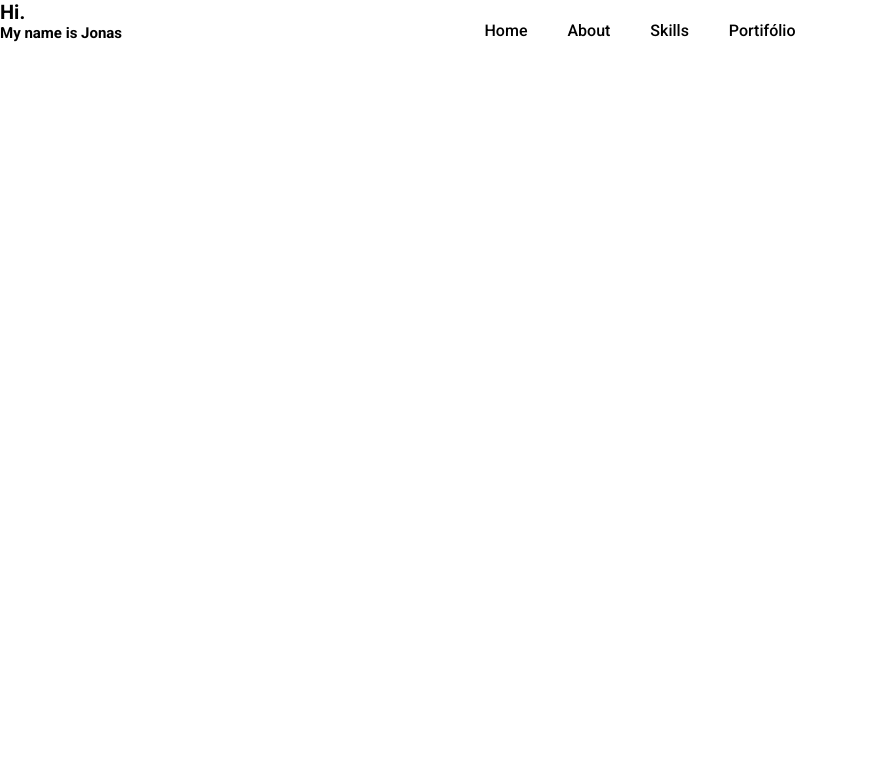
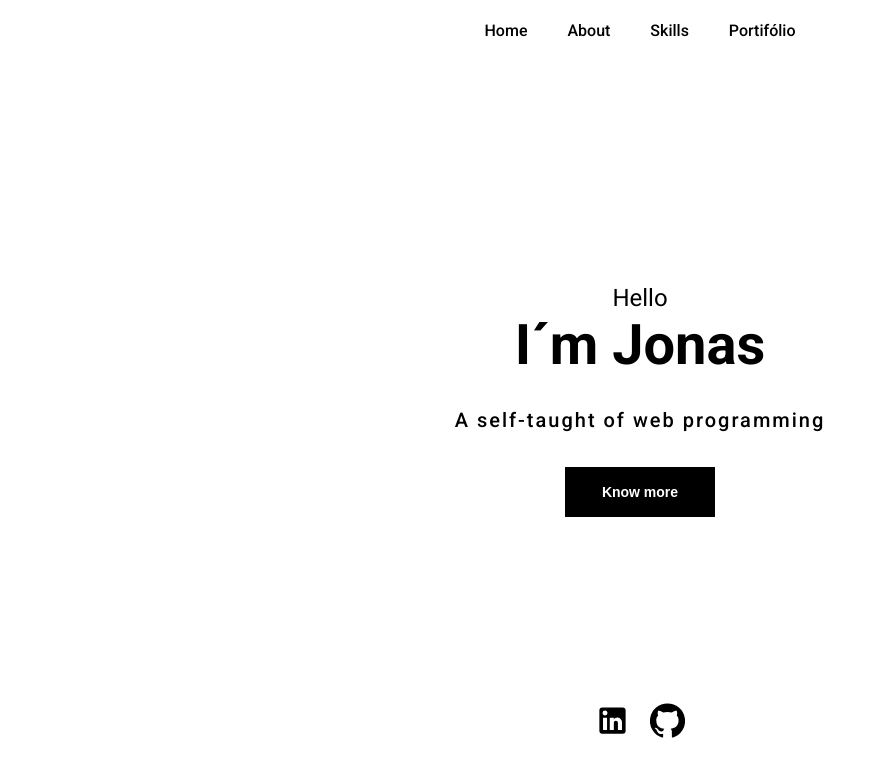
Before and after one commit to jonasdevzero/Portfolio, a React (Create React App) app in the folder frontend/: page / in a window 1280 px wide. Shown: the top 776 px of the page, without its empty margins (0-885 px from the left). Built offline with nearby package versions, Linux system fonts and the light colour scheme.

Commit message:
Finish landing page 1.0

```diff
--- a/frontend/src/pages/Landing/index.jsx
+++ b/frontend/src/pages/Landing/index.jsx
@@ -1,11 +1,20 @@
 import React from 'react';
+import { Link } from 'react-router-dom';
 
 import { Header } from '../../components';
 
 import {
     Container,
-    Content
+    Content,
+    Inner,
+    Title,
+    Subtitle,
+    Text,
+    Button,
+    Social
 } from './styles';
+import LinkedInIcon from '@material-ui/icons/LinkedIn';
+import GitHubIcon from '@material-ui/icons/GitHub';
 
 function Landing() {
     return (
@@ -13,10 +22,22 @@ function Landing() {
             <Header />
 
             <Content>
-                <div>
-                    <h1>Hi.</h1>
-                    <h2>My name is Jonas</h2>
-                </div>
+                <Inner>
+                    <Subtitle>Hello</Subtitle>
+                    <Title>I´m Jonas</Title>
+                    <Text>A self-taught of web programming</Text>
+
+                    <Button>Know more</Button>
+
+                    <Social>
+                        <Link to='/'>
+                            <LinkedInIcon />
+                        </Link>
+                        <Link to='/'>
+                            <GitHubIcon />
+                        </Link>
+                    </Social>
+                </Inner>
             </Content>
         </Container>
     );
--- a/frontend/src/pages/Landing/styles.js
+++ b/frontend/src/pages/Landing/styles.js
@@ -4,16 +4,95 @@ export const Container = styled.div`
     display: flex;
     flex-direction: column;
     align-items: center;
-    height: 100vh;
+
+    height: 100%;
+
+    overflow: hidden;
 `;
 
 export const Content = styled.main`
     display: flex;
     flex-direction: column;
     flex: 1;
+
     width: 100vw;
+    margin-top: 6rem;
+    margin-bottom: 6rem;
 `;
 
-export const Section = styled.section`
+export const Inner = styled.div`
+    display: flex;
+    flex-direction: column;
+    align-items: center;
+    justify-content: center;
+    position: relative;
 
+    height: calc(100vh - 12rem);
 `;
+
+export const Title = styled.h1`
+    font-size: 5.6rem;
+    font-weight: 700;
+    text-align: center;
+
+    @media (max-width: 400px) {
+        font-size: 4.6rem;
+    };
+`;
+
+export const Subtitle = styled.h2`
+    font-size: 2.4rem;
+    font-weight: 400;
+    line-height: 2.8rem;
+`;
+
+export const Text = styled.p`
+    font-size: 2rem;
+    letter-spacing: .2rem;
+    font-weight: 500;
+    margin: 3rem 2rem 1.5rem 2rem;
+    text-align: center;
+
+    @media (max-width: 400px) {
+        font-size: 1.6rem;
+    };
+`;
+
+export const Button = styled.button`
+    height: 5rem;
+    width: 15rem;
+    background-color: #000;
+    color: #FFF;
+
+    border: none;
+    outline: none;
+    cursor: pointer;
+
+    font-size: 1.4rem;
+    font-weight: 600;
+
+    margin-top: 2rem;
+
+    @media (max-width: 400px) {
+        height: 4.5rem;
+        width: 12rem;
+
+        font-size: 1.2rem;
+    };
+`;
+
+export const Social = styled.div`
+    display: flex;
+    align-items: center;
+    justify-content: center;
+    position: absolute;
+    bottom: 0;
+
+    margin-top: 2rem;
+
+    .MuiSvgIcon-root {
+        font-size: 3.5rem !important;
+        margin: 0 1rem;
+        color: #000;
+    };
+`;
```
